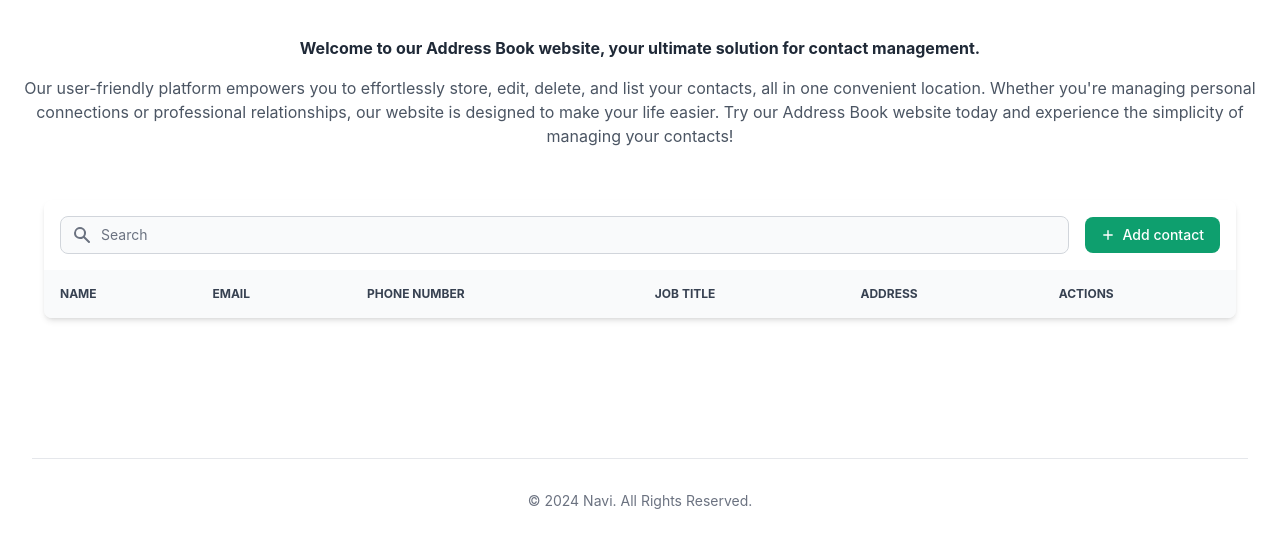
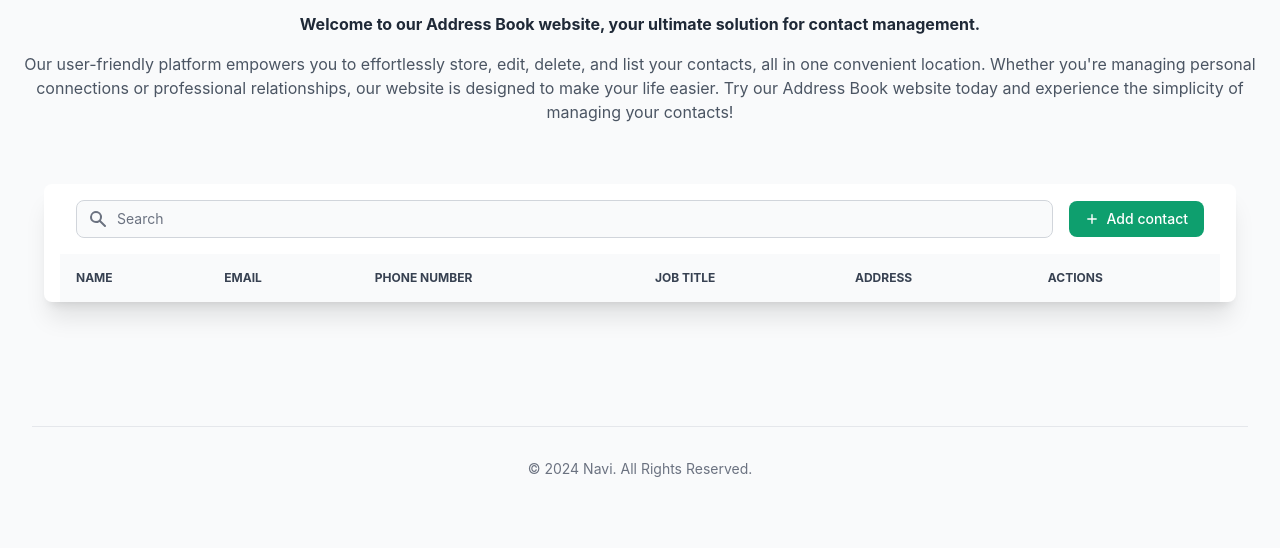
Before and after one commit to navi-0115/address-book, a website: page index.html in a window 1280 px wide. Shown: the part 168-716 px from the top of the page. Drawn offline with nearby package versions, Linux system fonts and the light colour scheme.

Commit message:
style(contact list): change green color to gray

```diff
--- a/index.html
+++ b/index.html
@@ -12,8 +12,8 @@
     <link rel="icon" href="" />
 </head>
 
-<body>
-    <main class="bg-main container mx-auto py-12 max-w-screen-xl px-4 lg:px-12">
+<body class="bg-gray-50">
+    <main class="bg-main container mx-auto py-6 max-w-screen-xl px-4 lg:px-12">
         <!-- Hero Section -->
         <section id="hero-section" class="text-left">
             <div class="max-w-s mx-auto px-4 py-8">
@@ -40,10 +40,10 @@
         </section>
 
         <!-- Contact List Section -->
-        <section class="mt-10 p-3 sm:p-5 antialiased">
+        <section class="mt-10 px-3 sm:p-5 antialiased">
             <!-- Container -->
             <div class="mx-auto max-w-screen-xl px-4 lg:px-12">
-                <div class="bg-white dark:bg-gray-900 relative shadow-md sm:rounded-lg overflow-hidden">
+                <div class="bg-white dark:bg-gray-900 relative px-4 drop-shadow-md shadow-xl sm:rounded-lg overflow-hidden">
                     <div
                         class="flex flex-col md:flex-row items-center justify-between space-y-3 md:space-y-0 md:space-x-4 p-4">
                         <!-- Search Contact -->
--- a/index.js
+++ b/index.js
@@ -41,7 +41,7 @@ const renderContacts = (specificRenderContacts) => {
             <div class="flex items-center space-x-2">
                 <button type="button" data-drawer-target="drawer-update-product" data-drawer-show="drawer-update-product"
                     aria-controls="drawer-update-product"
-                    class="py-2 px-3 flex items-center text-sm font-medium text-center text-white bg-green-500 rounded-lg hover:bg-green-700 focus:ring-4 focus:outline-none focus:ring-primary-300 dark:bg-primary-600 dark:hover:bg-primary-700 dark:focus:ring-primary-800">
+                    class="py-2 px-3 flex items-center text-sm font-medium text-center text-gray-900 focus:outline-none bg-white rounded-lg border border-gray-200 hover:bg-gray-100 hover:text-primary-700 focus:z-10 focus:ring-4 focus:ring-gray-200 dark:focus:ring-gray-700 dark:bg-gray-800 dark:text-gray-400 dark:border-gray-600 dark:hover:text-white dark:hover:bg-gray-700">
                     <svg xmlns="http://www.w3.org/2000/svg" class="h-4 w-4 mr-2 -ml-0.5" viewbox="0 0 20 20" fill="currentColor"
                         aria-hidden="true">
                         <path d="M17.414 2.586a2 2 0 00-2.828 0L7 10.172V13h2.828l7.586-7.586a2 2 0 000-2.828z" />
```
